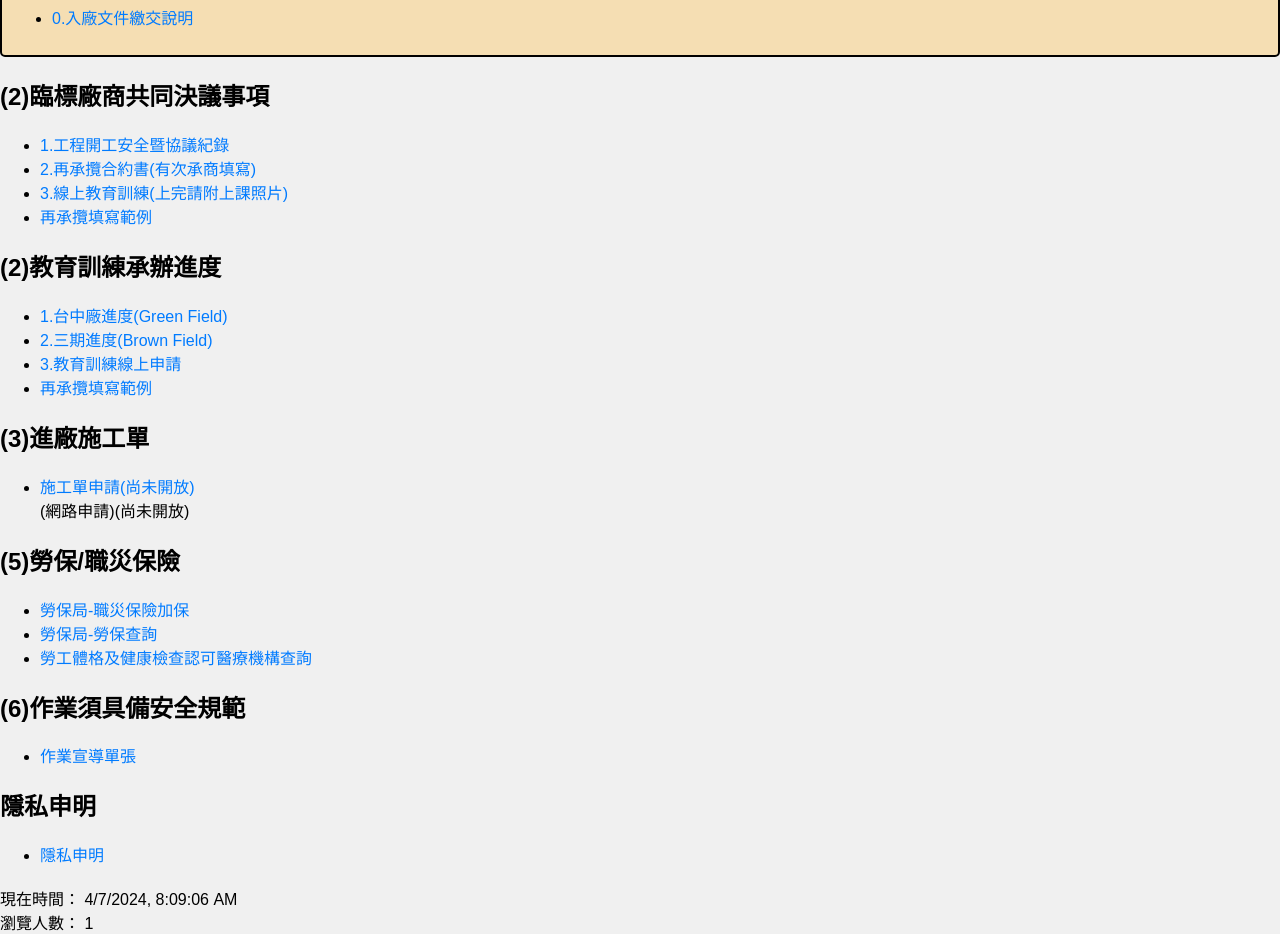
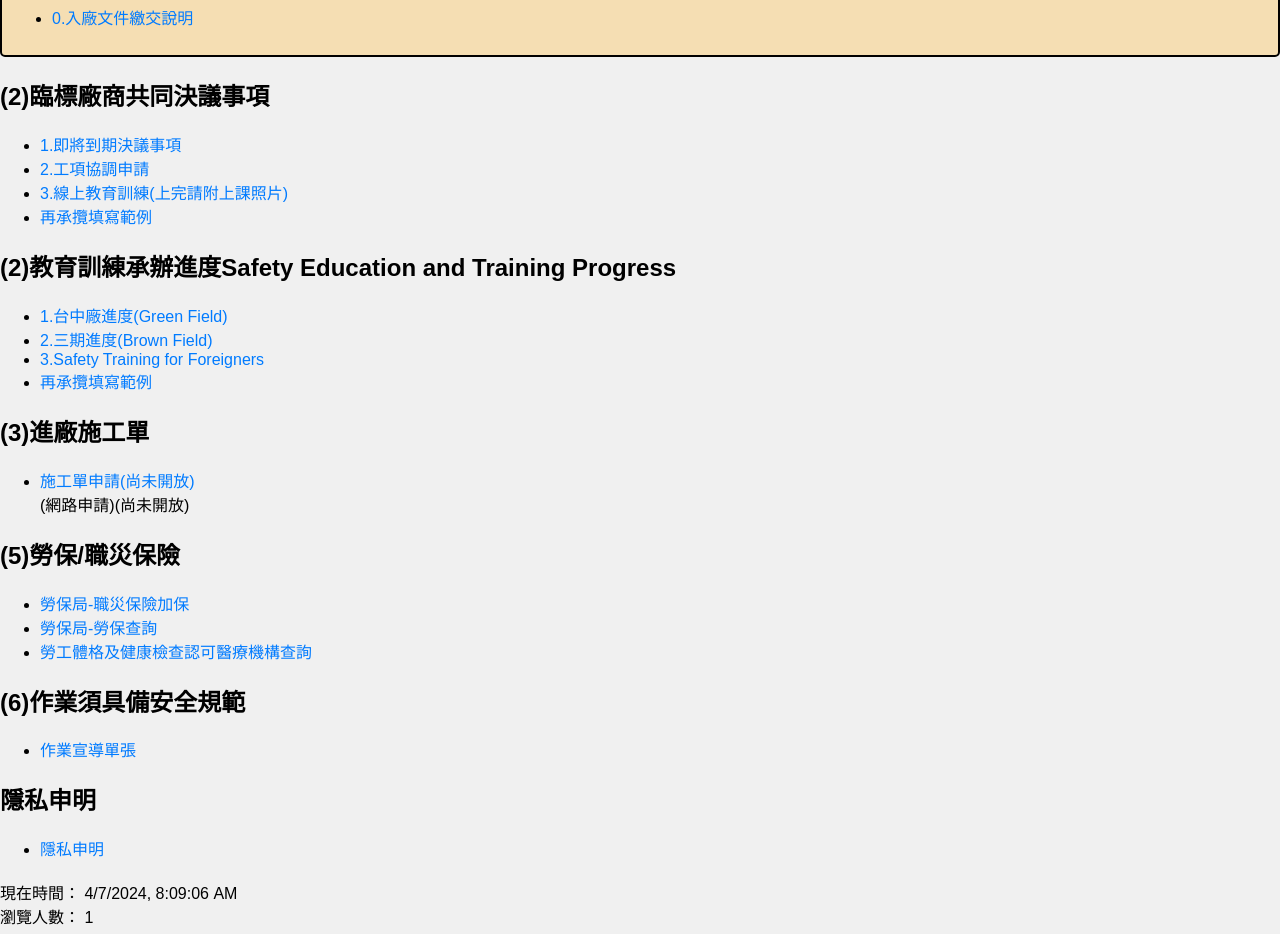
Before and after one commit to SunnyKuoTing/JGCHSE, a plain HTML site: page index.html in a window 1280 px wide. Shown: the part 840-1774 px from the top of the page. Drawn offline with Linux system fonts and the light colour scheme.

Commit message:
Update index.html

```diff
--- a/index.html
+++ b/index.html
@@ -95,16 +95,16 @@
 </div>
             <h2>(2)臨標廠商共同決議事項</h2>
             <ul>
-                <li><a href="https://drive.google.com/uc?export=download&id=1Gg1eK5UCFS6ow5h5ycvcasjq6uBtaM4A" target="_blank">1.工程開工安全暨協議紀錄</a></li>
-                <li><a href="https://docs.google.com/document/d/1rtjCeFxys6XMnDguBuAYFSaHTpavEKXL/export?format=doc" target="_blank">2.再承攬合約書(有次承商填寫)</a></li>
+                <li><a href="https://drive.google.com/uc?export=download&id=1Gg1eK5UCFS6ow5h5ycvcasjq6uBtaM4A" target="_blank">1.即將到期決議事項</a></li>
+                <li><a href="https://docs.google.com/document/d/1rtjCeFxys6XMnDguBuAYFSaHTpavEKXL/export?format=doc" target="_blank">2.工項協調申請</a></li>
                 <li><a href="javascript:checkPasswordForKahoot();">3.線上教育訓練(上完請附上課照片)</a></li> <!-- 密碼保護的連結 -->
                 <li><a href="https://drive.google.com/uc?export=download&id=10cBUweePlM_yms6MN_4PNFwhFdpHlpDk" target="_blank">再承攬填寫範例</a></li>
             </ul>
-            <h2>(2)教育訓練承辦進度</h2>
+            <h2>(2)教育訓練承辦進度Safety Education and Training Progress</h2>
             <ul>
                 <li><a href="https://drive.google.com/uc?export=download&id=1Gg1eK5UCFS6ow5h5ycvcasjq6uBtaM4A" target="_blank">1.台中廠進度(Green Field)</a></li>
                 <li><a href="https://docs.google.com/document/d/1rtjCeFxys6XMnDguBuAYFSaHTpavEKXL/export?format=doc" target="_blank">2.三期進度(Brown Field)</a></li>
-                <li><a href="javascript:checkPasswordForKahoot();">3.教育訓練線上申請</a></li>
+                <li><a href="javascript:checkPasswordForKahoot();">3.Safety Training for Foreigners</a></li>
                 <li><a href="https://drive.google.com/uc?export=download&id=10cBUweePlM_yms6MN_4PNFwhFdpHlpDk" target="_blank">再承攬填寫範例</a></li>
             </ul>
             <h2>(3)進廠施工單</h2>
```
